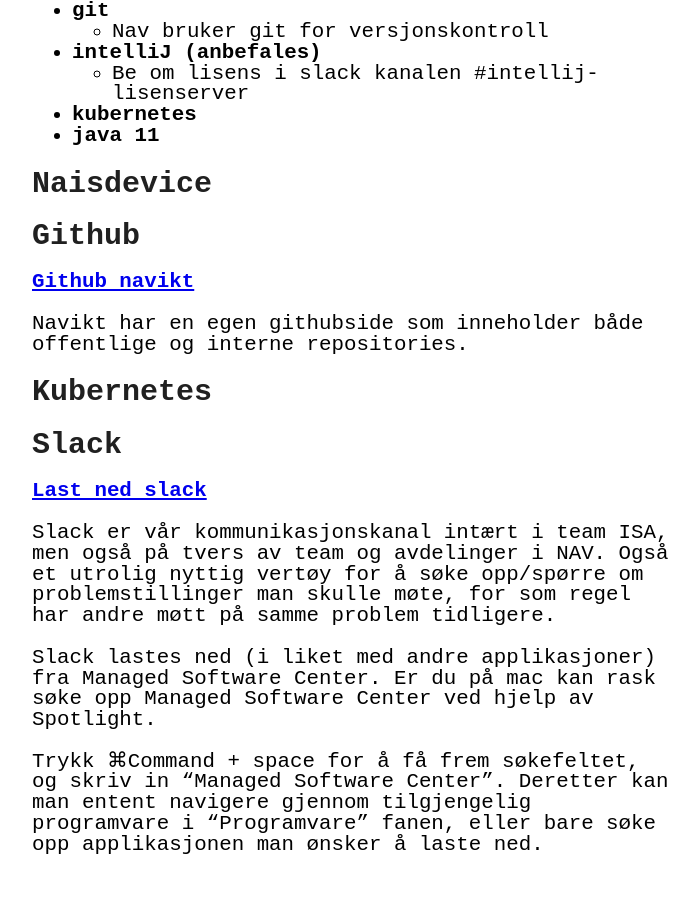
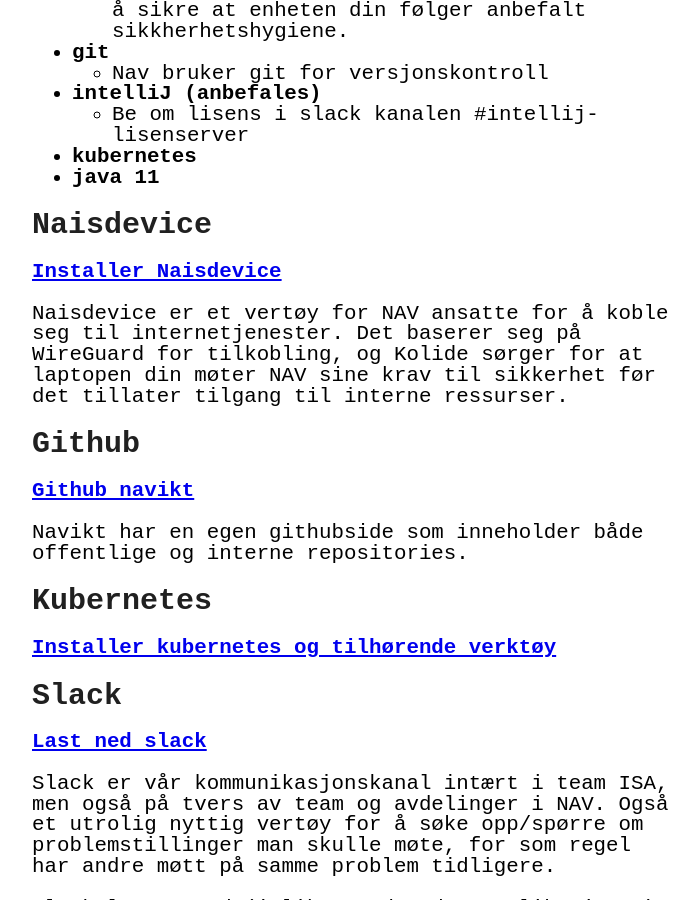
Before and after one commit to stianoverby/stianoverby.github.io, a Jekyll site: the page built from _posts/2022-10-17-ny-i-isa.markdown, in a window 1280 px wide and 900 px high, scrolled down 1088 px. Shown: the whole window, without its empty margins (288-987 px from the left). Built offline with Jekyll 4.4.1, drawn with Linux system fonts in a browser that asks for light colours.

Commit message:
Update 2022-10-17-ny-i-isa.markdown

```diff
--- a/_posts/2022-10-17-ny-i-isa.markdown
+++ b/_posts/2022-10-17-ny-i-isa.markdown
@@ -43,6 +45,10 @@
 # Naisdevice
 {: .heading}
 
+[**Installer Naisdevice**] [nais-installer]
+
+Naisdevice er et vertøy for NAV ansatte for å koble seg til internetjenester. Det baserer seg på WireGuard for tilkobling, og Kolide sørger for at laptopen din møter NAV sine krav til sikkerhet før det tillater tilgang til interne ressurser.
+
 
 # Github
 {: .heading}
@@ -52,6 +58,8 @@
 
 # Kubernetes
 {: .heading}
+
+[**Installer kubernetes og tilhørende verktøy**] [kubernetes]
 
 # Slack
 {: .heading}
@@ -64,14 +72,19 @@
 
 Trykk ⌘Command + space for å få frem søkefeltet, og skriv in "Managed Software Center". Deretter kan man entent navigere gjennom tilgjengelig programvare i "Programvare" fanen, eller bare søke opp applikasjonen man ønsker å laste ned.
 
+[nais-installer]: https://doc.nais.io/device/install/
 
 [oppstart-teammedlem]: https://confluence.adeo.no/display/TIS/Oppstart+nytt+teammedlem
+
+[oppsett-mac]: https://confluence.adeo.no/display/TIS/Oppsett+ny+Mac
 
 [oppsett-mac]: https://confluence.adeo.no/display/TIS/Oppsett+ny+Mac
 
 [apple-support]: https://support.apple.com/no-no/HT201541#oldmacos
 
 [nav-ikt]: https://github.com/navikt
+
+[kubernetes]: https://doc.nais.io/basics/access/index.html#install-kubectl
 
 [slack]: munki://detail-Slack.html
 
```
Also changed, not shown: other parts of _posts/2022-10-17-ny-i-isa.markdown (+2 -0 lines).
